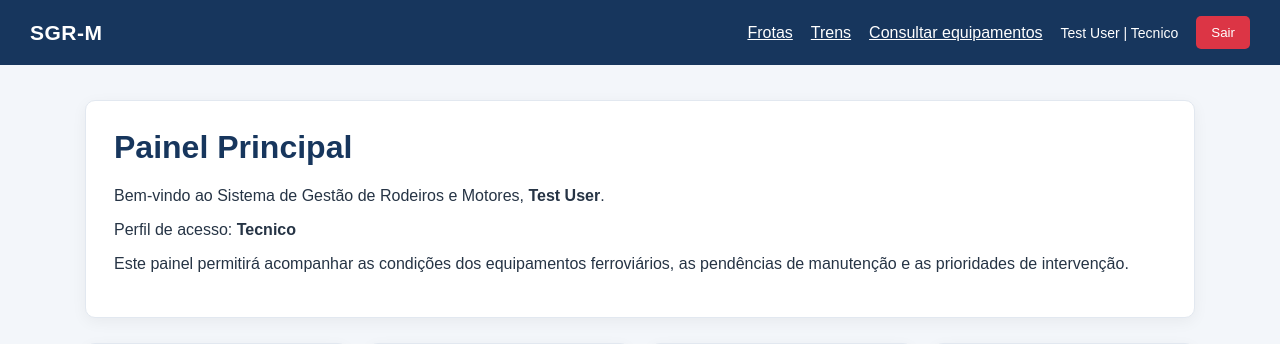
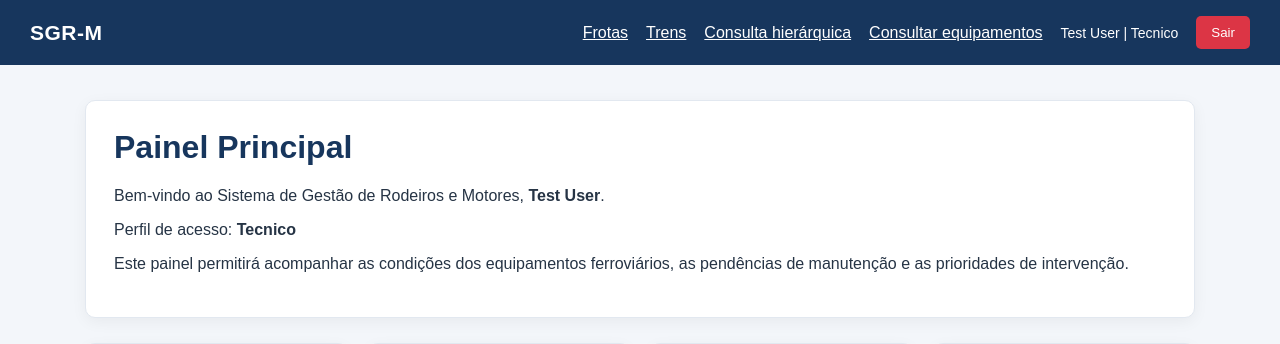
Before and after one commit to DiegoArmelin/SGR-M, a Laravel app: page /dashboard in a window 1280 px wide. Shown: the top 344 px of the page. Run offline with Laravel 12, Linux system fonts and the light colour scheme; a user stored in the database is signed in; data comes from the database, SQL or seed files in the repository.

Commit message:
feat: inclui acesso a consulta hierarquica na navegacao

```diff
--- a/resources/views/layouts/app.blade.php
+++ b/resources/views/layouts/app.blade.php
@@ -224,6 +224,7 @@
             <div class="navbar-right">
                 <a href="{{ route('frotas.index') }}" style="color:white; text-decoration:underline;">Frotas</a>
                 <a href="{{ route('trens.index') }}" style="color:white; text-decoration:underline;">Trens</a>
+                <a href="{{ route('equipamentos.hierarquica') }}" style="color:white; text-decoration:underline;">Consulta hierárquica</a>
                 <a href="{{ route('equipamentos.index') }}" style="color:white; text-decoration:underline;">Consultar equipamentos</a>
                 <div class="user-info">
                     {{ auth()->user()->name }}
```
